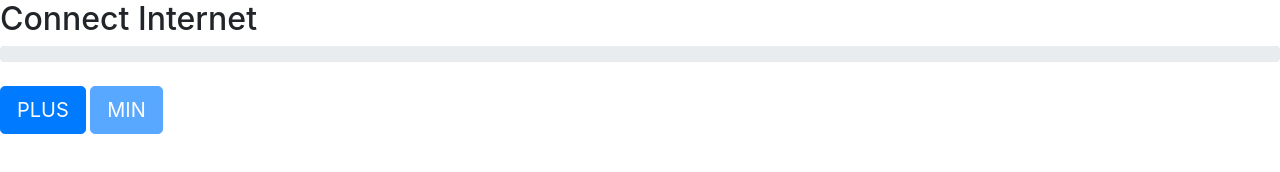
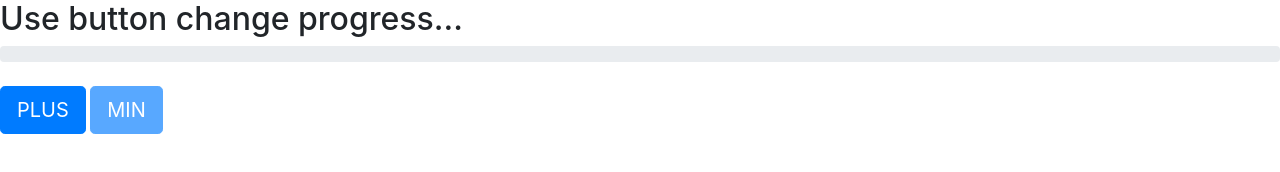
Before and after one commit to Pasindu-Sahan25/HelloS, a plain HTML site: page index.html in a window 1280 px wide. Drawn offline with nearby package versions, Linux system fonts and the light colour scheme.

Commit message:
Add Title & Edit Hedding.

```diff
--- a/index.html
+++ b/index.html
@@ -2,10 +2,11 @@
 <html>
 <head>
 <link rel="stylesheet" href="https://maxcdn.bootstrapcdn.com/bootstrap/4.0.0/css/bootstrap.min.css" integrity="sha384-Gn5384xqQ1aoWXA+058RXPxPg6fy4IWvTNh0E263XmFcJlSAwiGgFAW/dAiS6JXm" crossorigin="anonymous">
+<title>Progress Bar</title>
 </head>
 <body onload="buttonDis()">
 
-<h2>Connect Internet</h2>
+<h2>Use button change progress...</h2>
 
 <div class="progress">
   <div id="demo" class="" role="progressbar" style="width: 0%" aria-valuenow="25" aria-valuemin="0" aria-valuemax="100"></div>
```
